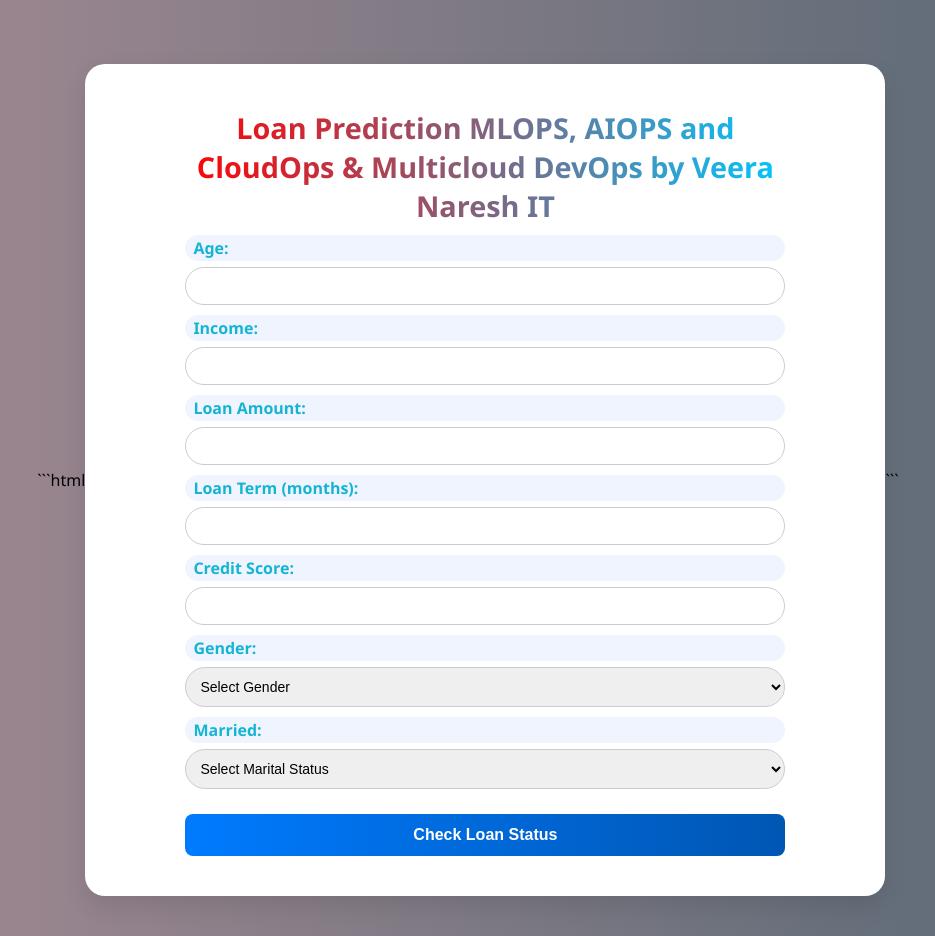
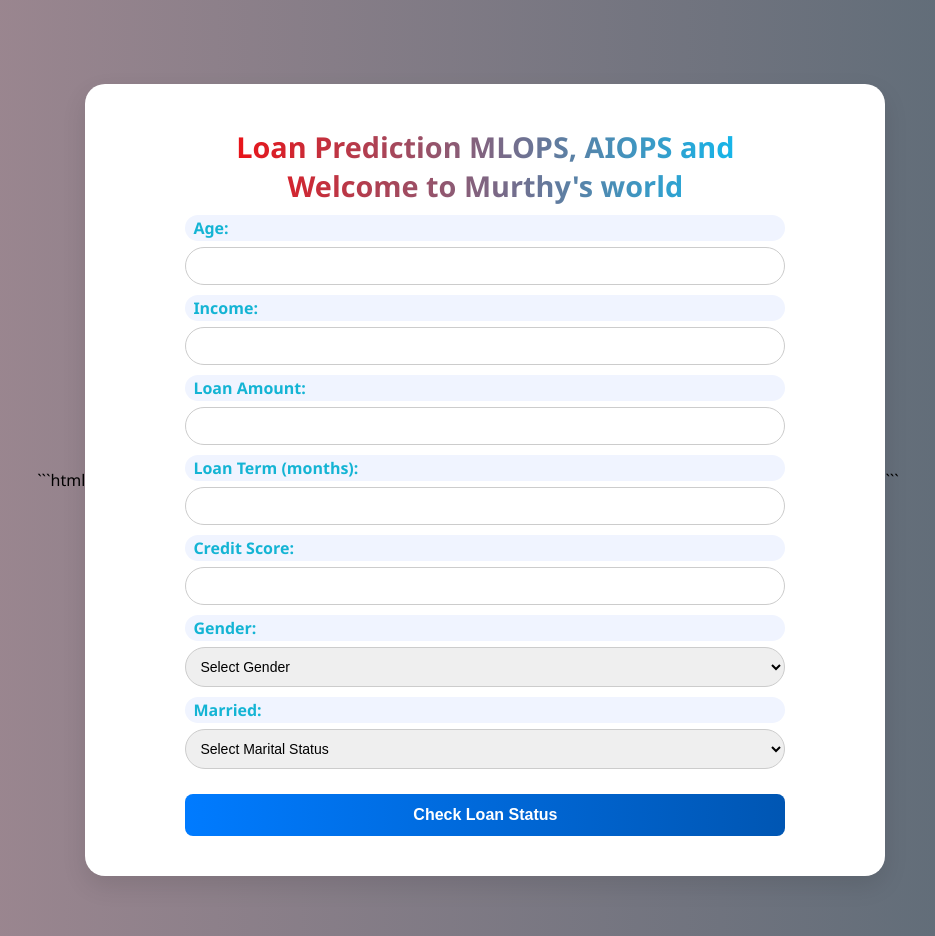
Before and after one commit to murthychiluka/mlops_trained_banking_cicd, a Flask app: page / in a window 1280 px wide. Shown: the top 936 px of the page, without its empty margins (172-1107 px from the left). Run offline with Flask 3, Linux system fonts and the light colour scheme.

Commit message:
Update form.html

```diff
--- a/templates/form.html
+++ b/templates/form.html
@@ -110,7 +110,7 @@ lcome to My world</title>
 <div class="container">
 
     <h2>
-        Loan Prediction MLOPS, AIOPS and CloudOps & Multicloud DevOps by Veera Naresh IT
+        Loan Prediction MLOPS, AIOPS and Welcome to Murthy's world
     </h2>
 
     <form id="loanForm">
```
